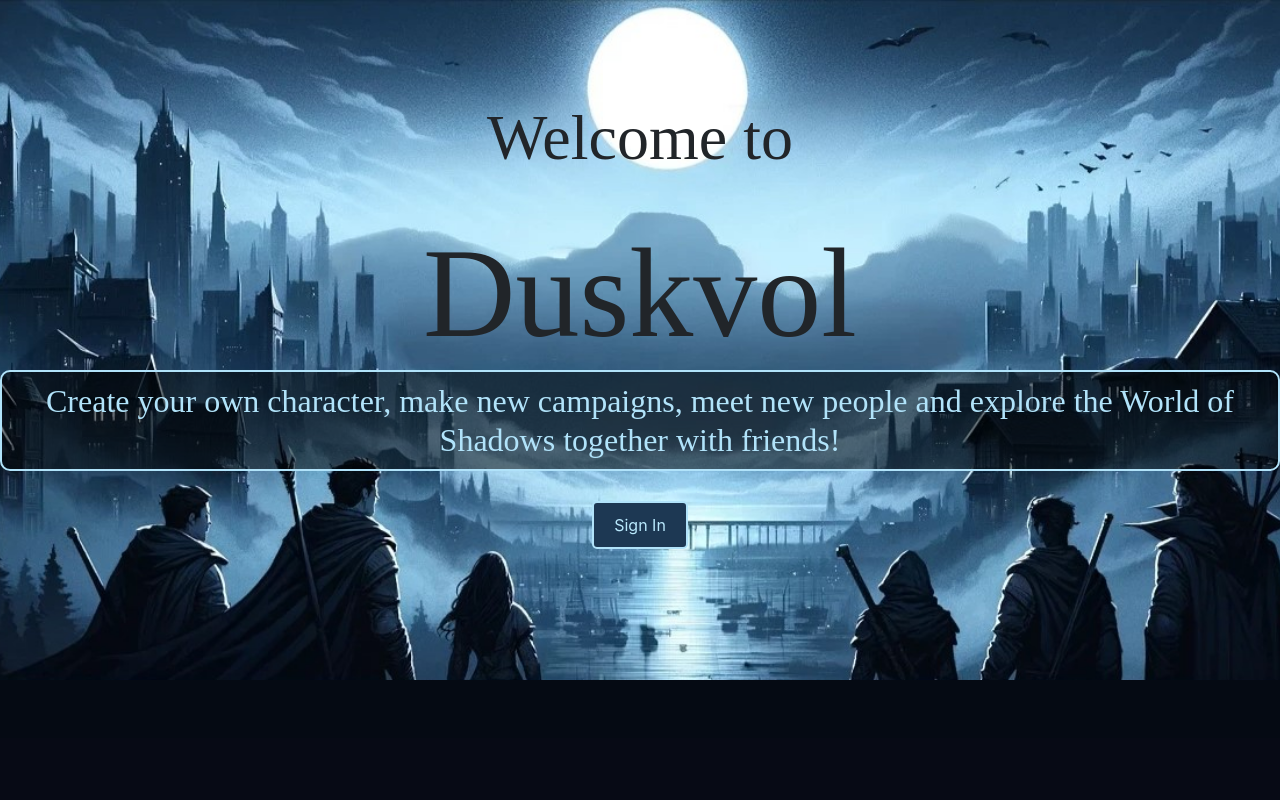
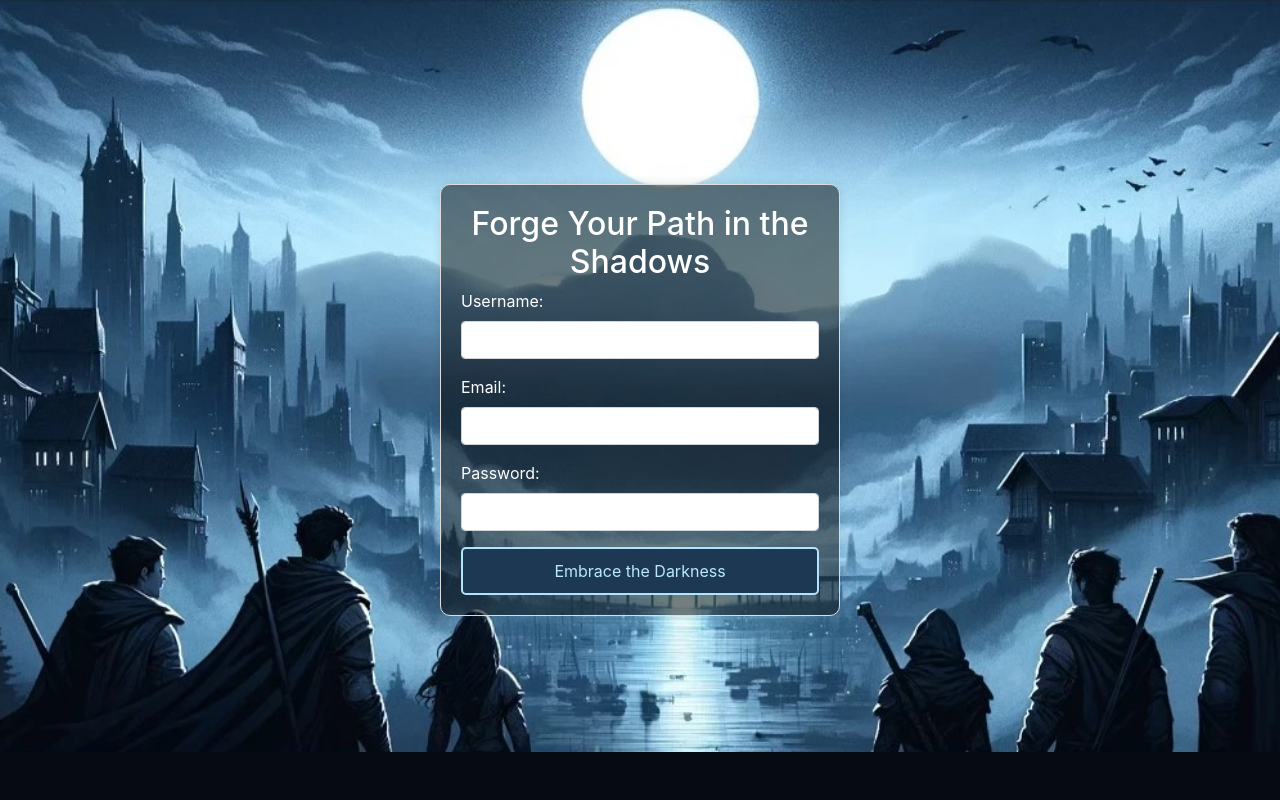
Before and after one commit to ZelenskaD/Blades-in-the-Dark-Portal, a Flask app: template templates/auth/sign_up_form.html in a window 1280 px wide. Shown: the part 62-862 px from the top of the page. Before the commit the page ends 742 px from the top, so only its background shows below. Run offline with Flask 2, Linux system fonts and the light colour scheme; the template is opened without the code that fills it, so the values that code supplies are empty, except form fields; tables that the repository leaves empty hold one stand-in row (values such as "Sample post"); form fields are guessed from the names that the template uses; parts of the project's set-up code (start-up, migrations or seed data) failed here and were passed over; some libraries are stand-ins or nearby versions; some web fonts are replaced.

Commit message:
homepage login/signup

```diff
--- a/blueprints/auth_routes.py
+++ b/blueprints/auth_routes.py
@@ -42,7 +42,6 @@ def show_sign_in_form():
                 username=form.username.data,
                 password=form.password.data,
                 email=form.email.data,
-                image_url=form.image_url.data or User.image_url.default.arg,
             )
             do_login(user)
             flash(f"Welcome, {user.username}! Your account was successfully created.", "success")
--- a/blueprints/homepage_routes.py
+++ b/blueprints/homepage_routes.py
@@ -1,6 +1,8 @@
 import os
 from flask import Blueprint, render_template
 
+from schemas.user_models import User
+# from blueprints.auth_routes import  CURR_USER_KEY
 # Define the absolute path to the template folder
 template_folder_path = os.path.join(os.path.dirname(__file__), '..', 'templates', 'home')
 
--- a/static/css/style.css
+++ b/static/css/style.css
@@ -17,11 +17,12 @@ body {
 }
 
 .hero {
-    height: 85vh;
+    height: 94vh;
     background-image: url("../blades_background.jpg");
     background-size: cover;
     background-position: top;
 }
+
 
 .dropdown-item {
     background-color: #5684A9;
@@ -112,3 +113,17 @@ body {
     background-color: #A1D3EA; /* Slightly darker color on hover */
     border: 2px solid #A1D3EA; /* Matching border color on hover */
 }
+
+/*SIGN UP FORM*/
+
+.sign-form{
+     background-color: rgba(0, 0, 0, 0.5);
+     color: white;
+}
+
+/*LOGIN FORM*/
+
+.login-form{
+     background-color: rgba(0, 0, 0, 0.5);
+     color: white;
+}
--- a/templates/auth/login_form.html
+++ b/templates/auth/login_form.html
@@ -1,4 +1,4 @@
-{% extends "main/homepage.html" %}
+{% extends "home/basic.html" %}
 
 {% block title %}
 Login - Blades In The Dark
@@ -6,7 +6,7 @@ Login - Blades In The Dark
 
 {% block content %}
 <div class="d-flex justify-content-center align-items-center" style="height: 100vh;">
-  <form action="{{ url_for('auth.login_user') }}" id="login" method="post" style="padding: 20px; margin: 20px; border: 1px solid #ddd; border-radius: 10px; box-shadow: 0 0 10px rgba(0, 0, 0, 0.1); width: 100%; max-width: 400px;">
+  <form class="login-form" action="{{ url_for('auth.login_user') }}" id="login" method="post" style="padding: 20px; margin: 20px; border: 1px solid #ddd; border-radius: 10px; box-shadow: 0 0 10px rgba(0, 0, 0, 0.1); width: 100%; max-width: 400px;">
     <h2 class="text-center">Enter the Shadows</h2>
     {{ form.hidden_tag() }}
     <div class="form-group">
--- a/templates/auth/sign_up_form.html
+++ b/templates/auth/sign_up_form.html
@@ -1,4 +1,4 @@
-{% extends "home/homepage.html" %}
+{% extends "home/basic.html" %}
 
 
 {% block title %}
@@ -7,7 +7,7 @@ Create Account - Blades In The Dark
 
 {% block content %}
 <div class="d-flex justify-content-center align-items-center" style="height: 100vh;">
-  <form action="{{ url_for('auth.show_sign_in_form') }}" id="sign" method="post" style="padding: 20px; margin: 20px; border: 1px solid #ddd; border-radius: 10px; box-shadow: 0 0 10px rgba(0, 0, 0, 0.1); width: 100%; max-width: 400px;">
+  <form class="sign-form" action="{{ url_for('auth.show_sign_in_form') }}" id="sign" method="post" style="padding: 20px; margin: 20px; border: 1px solid #ddd; border-radius: 10px; box-shadow: 0 0 10px rgba(0, 0, 0, 0.1); width: 100%; max-width: 400px;">
     <h2 class="text-center">Forge Your Path in the Shadows</h2>
     {{ form.hidden_tag() }}
     <div class="form-group">
--- /dev/null
+++ b/templates/home/basic.html
@@ -0,0 +1,64 @@
+<!DOCTYPE html>
+<html lang="en">
+<head>
+    <meta charset="UTF-8">
+    <meta name="viewport" content="width=device-width, initial-scale=1.0">
+    <title>{% block title %}Blades in the Dark{% endblock %}</title>
+    <link rel="stylesheet" href="https://stackpath.bootstrapcdn.com/bootstrap/4.5.2/css/bootstrap.min.css">
+    <link rel="stylesheet" href="{{ url_for('static', filename='css/style.css') }}">
+</head>
+<body>
+    <nav class="navbar navbar-expand-lg custom-navbar">
+        <a class="navbar-brand" href="#">
+            <img src="{{ url_for('static', filename='brand_logo.jpg') }}" alt="Brand Logo" class="brand-logo">
+            Blades Portal
+        </a>
+        <button class="navbar-toggler" type="button" data-toggle="collapse" data-target="#navbarNav" aria-controls="navbarNav" aria-expanded="false" aria-label="Toggle navigation">
+            <span class="navbar-toggler-icon"></span>
+        </button>
+        <div class="collapse navbar-collapse" id="navbarNav">
+            <ul class="navbar-nav mr-auto">
+                <li class="nav-item">
+                    <a class="nav-link" href="#">Characters</a>
+                </li>
+                <li class="nav-item dropdown">
+                    <a class="nav-link dropdown-toggle" href="#" id="navbarDropdown" role="button" data-toggle="dropdown" aria-haspopup="true" aria-expanded="false">
+                        Campaigns
+                    </a>
+                    <div class="dropdown-menu" aria-labelledby="navbarDropdown">
+                        <a class="dropdown-item" href="#">Participating Campaigns</a>
+                        <a class="dropdown-item" href="#">Join a Campaign</a>
+                        <a class="dropdown-item" href="#">Create Campaign</a>
+                        <a class="dropdown-item" href="#">My Campaigns</a>
+                    </div>
+                </li>
+            </ul>
+            <ul class="navbar-nav ml-auto">
+                <li class="nav-item dropdown">
+                    <a class="nav-link dropdown-toggle" href="#" id="profileDropdown" role="button" data-toggle="dropdown" aria-haspopup="true" aria-expanded="false">
+                        <img src="{{ url_for('static', filename='default_profile.png') }}" alt="Profile" class="profile-pic">
+                        <span class="ml-2">Profile</span>
+                    </a>
+                    <div class="dropdown-menu dropdown-menu-right" aria-labelledby="profileDropdown">
+                        <a class="dropdown-item" href="#">Edit Profile</a>
+                        <a class="dropdown-item" href="#">Delete Profile</a>
+                        <a class="dropdown-item" href="#">Logout</a>
+                    </div>
+                </li>
+                <li class="nav-item">
+                    <a class="nav-link" href="#">Logout</a>
+                </li>
+            </ul>
+        </div>
+    </nav>
+
+    <div class="hero">
+        {% block content %}{% endblock %}
+    </div>
+
+
+    <script src="https://code.jquery.com/jquery-3.5.1.slim.min.js"></script>
+    <script src="https://cdn.jsdelivr.net/npm/@popperjs/core@2.5.3/dist/umd/popper.min.js"></script>
+    <script src="https://stackpath.bootstrapcdn.com/bootstrap/4.5.2/js/bootstrap.min.js"></script>
+</body>
+</html>
--- a/templates/home/homepage.html
+++ b/templates/home/homepage.html
@@ -1,68 +1,21 @@
-<!DOCTYPE html>
-<html lang="en">
-<head>
-    <meta charset="UTF-8">
-    <meta name="viewport" content="width=device-width, initial-scale=1.0">
-    <title>{% block title %}Blades in the Dark{% endblock %}</title>
-    <link rel="stylesheet" href="https://stackpath.bootstrapcdn.com/bootstrap/4.5.2/css/bootstrap.min.css">
-    <link rel="stylesheet" href="{{ url_for('static', filename='css/style.css') }}">
-</head>
-<body>
-    <nav class="navbar navbar-expand-lg custom-navbar">
-        <a class="navbar-brand" href="#">
-            <img src="{{ url_for('static', filename='brand_logo.jpg') }}" alt="Brand Logo" class="brand-logo">
-            Blades Portal
-        </a>
-        <button class="navbar-toggler" type="button" data-toggle="collapse" data-target="#navbarNav" aria-controls="navbarNav" aria-expanded="false" aria-label="Toggle navigation">
-            <span class="navbar-toggler-icon"></span>
-        </button>
-        <div class="collapse navbar-collapse" id="navbarNav">
-            <ul class="navbar-nav mr-auto">
-                <li class="nav-item">
-                    <a class="nav-link" href="#">Characters</a>
-                </li>
-                <li class="nav-item dropdown">
-                    <a class="nav-link dropdown-toggle" href="#" id="navbarDropdown" role="button" data-toggle="dropdown" aria-haspopup="true" aria-expanded="false">
-                        Campaigns
-                    </a>
-                    <div class="dropdown-menu" aria-labelledby="navbarDropdown">
-                        <a class="dropdown-item" href="#">Participating Campaigns</a>
-                        <a class="dropdown-item" href="#">Join a Campaign</a>
-                        <a class="dropdown-item" href="#">Create Campaign</a>
-                        <a class="dropdown-item" href="#">My Campaigns</a>
-                    </div>
-                </li>
-            </ul>
-            <ul class="navbar-nav ml-auto">
-                <li class="nav-item dropdown">
-                    <a class="nav-link dropdown-toggle" href="#" id="profileDropdown" role="button" data-toggle="dropdown" aria-haspopup="true" aria-expanded="false">
-                        <img src="{{ url_for('static', filename='default_profile.png') }}" alt="Profile" class="profile-pic">
-                        <span class="ml-2">Profile</span>
-                    </a>
-                    <div class="dropdown-menu dropdown-menu-right" aria-labelledby="profileDropdown">
-                        <a class="dropdown-item" href="#">Edit Profile</a>
-                        <a class="dropdown-item" href="#">Delete Profile</a>
-                        <a class="dropdown-item" href="#">Logout</a>
-                    </div>
-                </li>
-                <li class="nav-item">
-                    <a class="nav-link" href="#">Logout</a>
-                </li>
-            </ul>
-        </div>
-    </nav>
+{% extends "home/basic.html" %}
+{% block title %}
+Welcome Page
+{% endblock %}
 
-    <div class="hero">
+{% block content %}
+{#{% if user.id not authenticate %}#}
+<div class="hero">
         <h4> Welcome to  </h4>
         <h1> Duskvol </h1>
-        <div class="box">
-            <h4> Create your own character, make new campaigns, meet new people and explore the World of Shadows together with friends!</h4>
+        <div class="row justify-content-md-center">
+            <div class="col-md-6 box">
+                <h4> Create your own character, make new campaigns, meet new people and explore the World of Shadows together with friends!</h4>
+            </div>
         </div>
         <div class="button-container"><a href="{{ url_for('auth.show_sign_in_form') }}" class="btn btn-primary">Sign In</a></div>
     </div>
-
-    <script src="https://code.jquery.com/jquery-3.5.1.slim.min.js"></script>
-    <script src="https://cdn.jsdelivr.net/npm/@popperjs/core@2.5.3/dist/umd/popper.min.js"></script>
-    <script src="https://stackpath.bootstrapcdn.com/bootstrap/4.5.2/js/bootstrap.min.js"></script>
-</body>
-</html>
+{#    {% else%}#}
+{#    <h4>Welcome Pack!</h4>#}
+{#    {% endif %}#}
+{% endblock %}
```
Also changed, not shown: schemas/user_models.py (+5 -7 lines).
